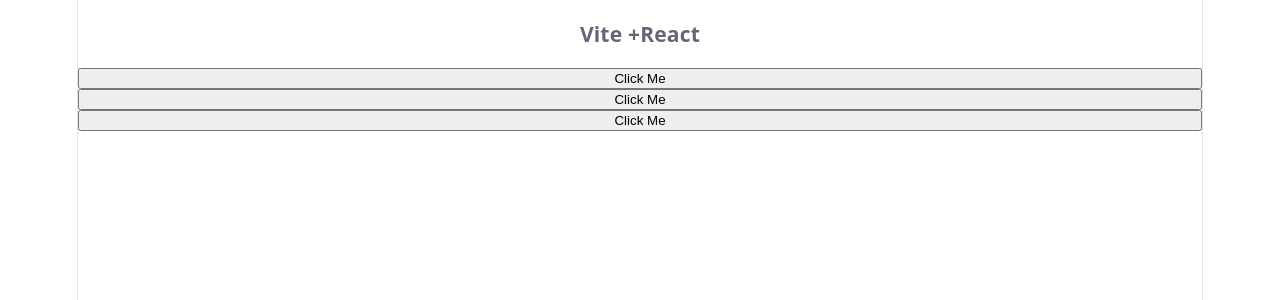
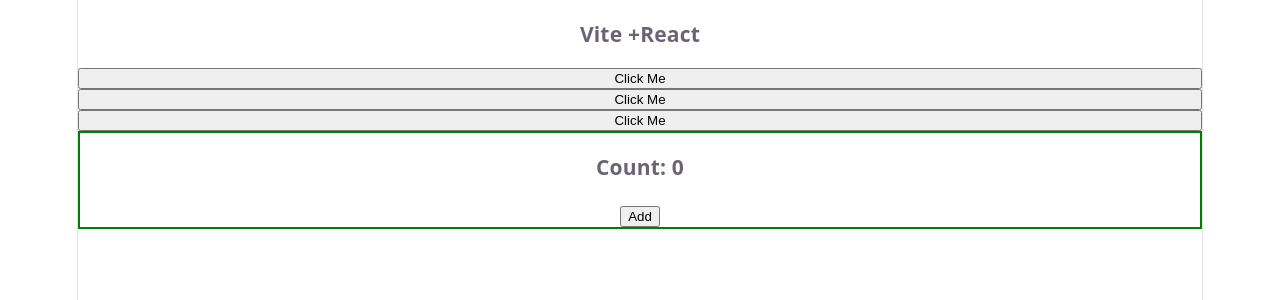
Before and after one commit to Mansur550/react-core-concepts-part2, a React (Vite) app: page / in a window 1280 px wide. Shown: the top 300 px of the page. Built offline with nearby package versions, Linux system fonts and the light colour scheme.

Commit message:
use State

```diff
--- a/src/App.jsx
+++ b/src/App.jsx
@@ -3,18 +3,19 @@
 import viteLogo from './assets/vite.svg'
 import heroImg from './assets/hero.png'
 import './App.css'
+import Counter from './Counter'
 
 function App() {
 
-function handleClick(){
+  function handleClick() {
     alert('Button Clicked')
   }
 
-const handleClick2 = () =>{
+  const handleClick2 = () => {
     alert('Button Clicked 2')
   }
 
-const handleClick3 = (num) =>{
+  const handleClick3 = (num) => {
     const newNum = num * 2;
     alert(newNum);
   }
@@ -28,6 +29,8 @@
       <button onClick={handleClick} >Click Me</button>
       <button onClick={handleClick2} >Click Me</button>
       <button onClick={() => handleClick3(10)} >Click Me</button>
+      <Counter></Counter>
+
 
 
 
--- /dev/null
+++ b/src/Counter.jsx
@@ -0,0 +1,21 @@
+import { useState } from "react";
+export default function Counter() {
+
+    const [count, setCount] = useState(0);
+
+    const handelAdd =() =>{
+        const newCount = count + 1;
+        setCount(newCount);
+    }
+
+    const counterStyle = {
+        border: '2px solid green'
+    }
+    return (
+        <div style={counterStyle}>
+            <h3>Count: {count}</h3>
+            <button onClick={handelAdd}>Add</button>
+
+        </div>
+    )
+}
```
Lines whose indentation alone changed are shown as unchanged.
